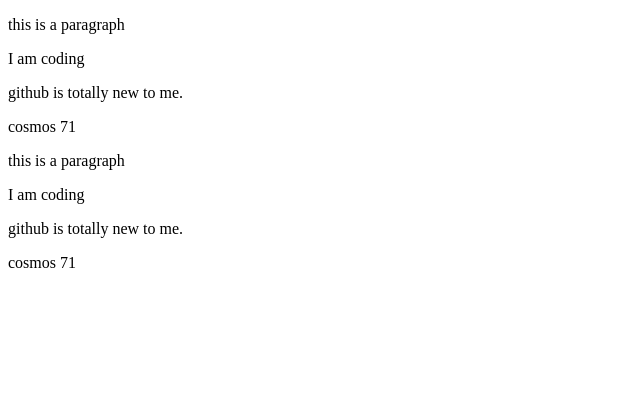
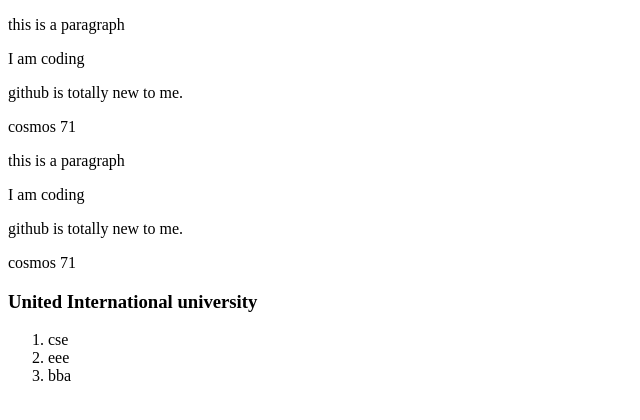
Before and after one commit to mzajbe/my-first-repo, a plain HTML site: page index.html in a window 1280 px wide. Shown: the whole page, without its empty margins (0-640 px from the left). Drawn offline with Linux system fonts and the light colour scheme.

Commit message:
ol added

```diff
--- a/index.html
+++ b/index.html
@@ -15,5 +15,11 @@
     <p>I am coding</p>
     <p>github is totally new to me.</p>
     <p>cosmos 71</p>
+    <h3>United International university</h3>
+    <ol>
+        <li>cse</li>
+        <li>eee</li>
+        <li>bba</li>
+    </ol>
 </body>
 </html>
```
